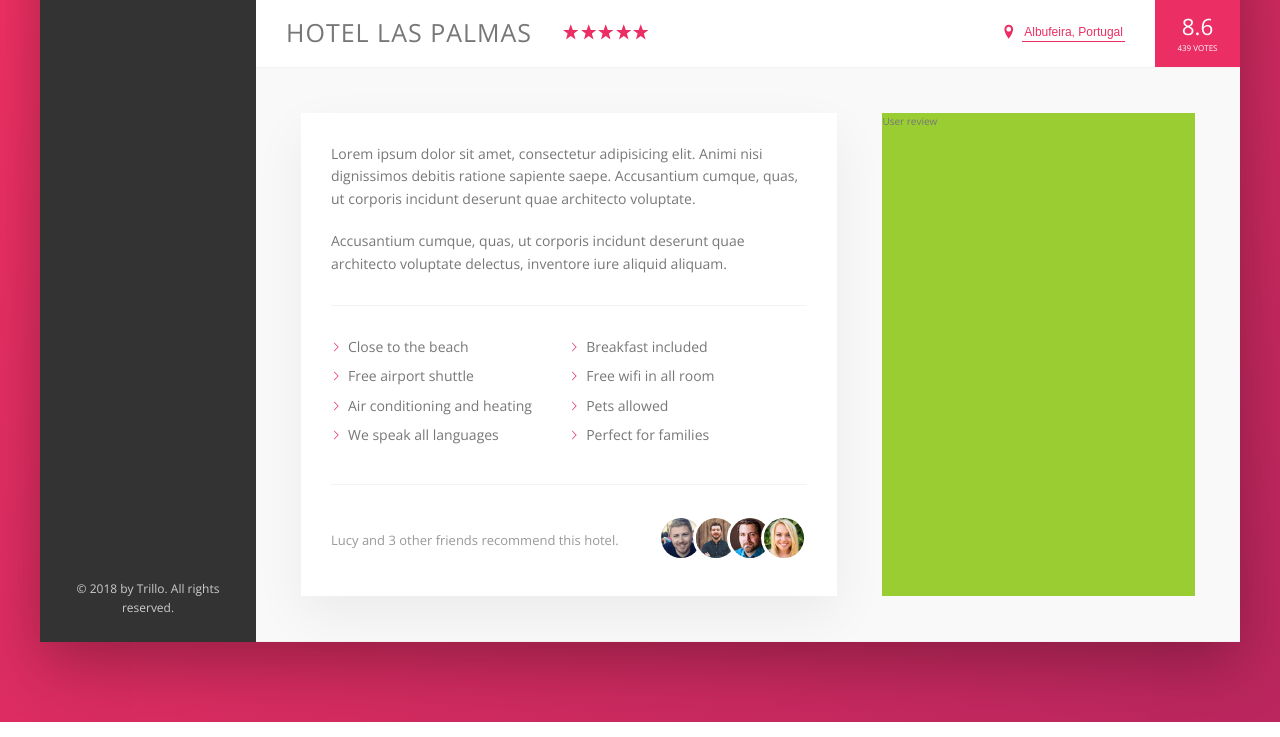
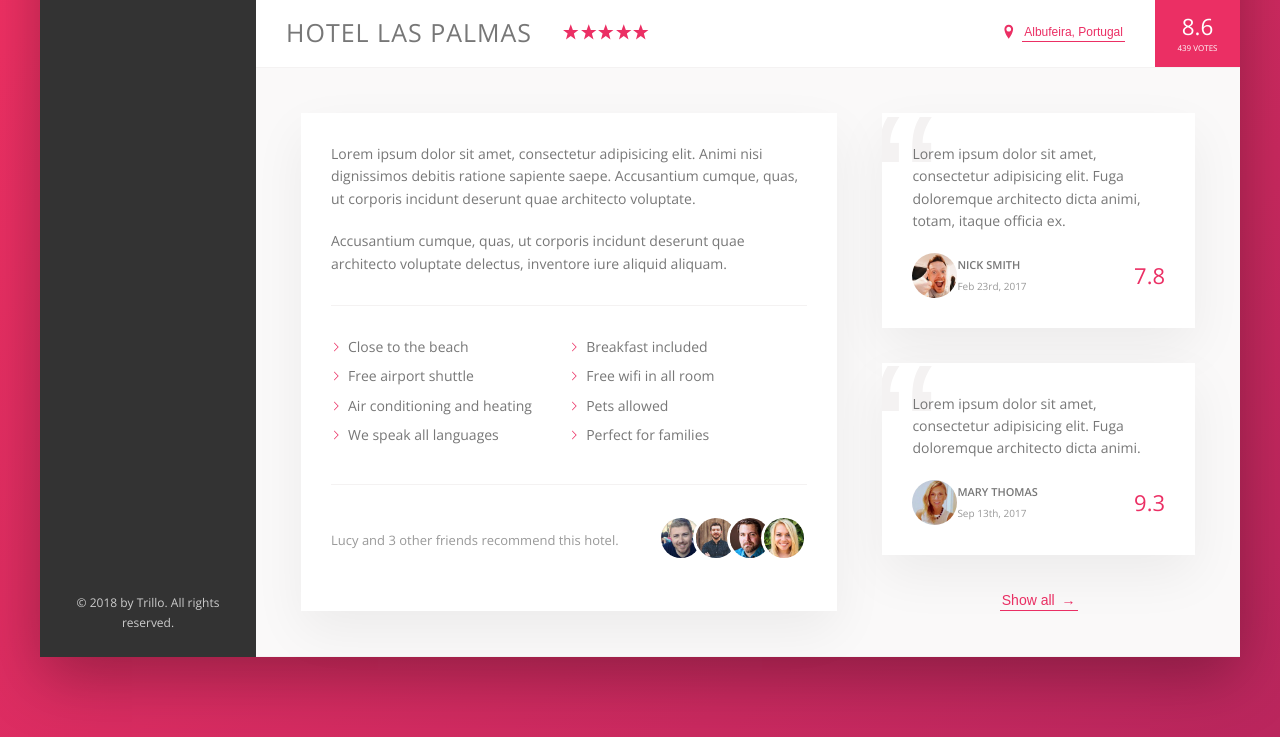
Before and after one commit to YudhaYuki/CSS-Flexbox, a website: page index.html in a window 1280 px wide. Shown: the part 538-1275 px from the top of the page. Drawn offline with nearby package versions, Linux system fonts and the light colour scheme.

Commit message:
Building the User Reviews Section

```diff
--- a/index.html
+++ b/index.html
@@ -177,7 +177,35 @@
                     </div>
 
                     <div class="user-reviews">
-                        User review
+                        <figure class="review">
+                            <blockquote class="review__text">
+                                Lorem ipsum dolor sit amet, consectetur adipisicing elit. Fuga doloremque architecto dicta animi, totam, itaque officia ex.
+                            </blockquote>
+                            <figcaption class="review__user">
+                                <img src="img/user-1.jpg" alt="User 1" class="review__photo">
+                                <div class="review__user-box">
+                                    <p class="review__user-name">Nick Smith</p>
+                                    <p class="review__user-date">Feb 23rd, 2017</p>
+                                </div>
+                                <div class="review__rating">7.8</div>
+                            </figcaption>
+                        </figure>
+
+                        <figure class="review">
+                            <blockquote class="review__text">
+                                Lorem ipsum dolor sit amet, consectetur adipisicing elit. Fuga doloremque architecto dicta animi.
+                            </blockquote>
+                            <figcaption class="review__user">
+                                <img src="img/user-2.jpg" alt="User 1" class="review__photo">
+                                <div class="review__user-box">
+                                    <p class="review__user-name">Mary Thomas</p>
+                                    <p class="review__user-date">Sep 13th, 2017</p>
+                                </div>
+                                <div class="review__rating">9.3</div>
+                            </figcaption>
+                        </figure>
+
+                        <button class="btn-inline">Show all <span>&rarr;</span></button>
                     </div>
                 </div>
 
--- a/sass/_components.scss
+++ b/sass/_components.scss
@@ -296,8 +296,17 @@
     cursor: pointer;
     transition: all .2s;
 
+    & span {
+        margin-left: 3px;
+        transition: margin-left .2s;
+    }
+
     &:hover {
         color: var(--color-grey-dark-1);
+
+        span {
+            margin-left: 8px;
+        }
     }
 
     &:focus {
@@ -399,3 +408,68 @@
         }
     }
 }
+
+
+/////////// REVIEWS ////////////
+
+.review {
+
+    background-color: #fff;
+    box-shadow: var(--shadow-light);
+    padding: 3rem;
+    margin-bottom: 3.5rem;
+    position: relative;
+    overflow: hidden;
+
+    &__text {
+        margin-bottom: 2rem;
+        z-index: 10;
+        position: relative;
+    }
+
+    &__user {
+        display: flex;
+        align-items: center;
+    }
+
+    &__photo {
+        height: 4.5rem;
+        width: 4.5rem;
+        border-radius: 50%;
+    }
+
+    &__user-box {
+        margin-right: auto;
+    }
+
+    &__user-name {
+        font-size: 1.1rem;
+        font-weight: 600;
+        text-transform: uppercase;
+        margin-bottom: .4rem;
+    }
+
+    &__user-date {
+        font-size: 1rem;
+        color: var(--color-grey-dark-3);
+
+    }
+
+    &__rating {
+        color: var(--color-primary);
+        font-size: 2.2rem;
+        font-weight: 300;
+    }
+
+    &::before {
+        content: "\201C";
+        position: absolute;
+        top: -2.75rem;
+        left: -1rem;
+        line-height: 1;
+        font-size: 20rem;
+        color: var(--color-grey-light-2);
+        font-family: sans-serif;
+        z-index: 1;
+    }
+}
--- a/sass/_layout.scss
+++ b/sass/_layout.scss
@@ -40,6 +40,7 @@
 }
 
 .detail {
+    font-size: 1.4rem;
     display: flex;
     padding: 4.5rem;
     background-color: var(--color-grey-light-1);
@@ -48,7 +49,6 @@
 }
 
 .description {
-    font-size: 1.4rem;
     background-color: #fff;
     box-shadow: var(--shadow-light);
     padding: 3rem;
@@ -57,6 +57,9 @@
 }
 
 .user-reviews {
-    background-color: yellowgreen;
     flex: 1;
+
+    display: flex;
+    flex-direction: column;
+    align-items: center;
 }
```
Also changed, not shown: css/style.css.
